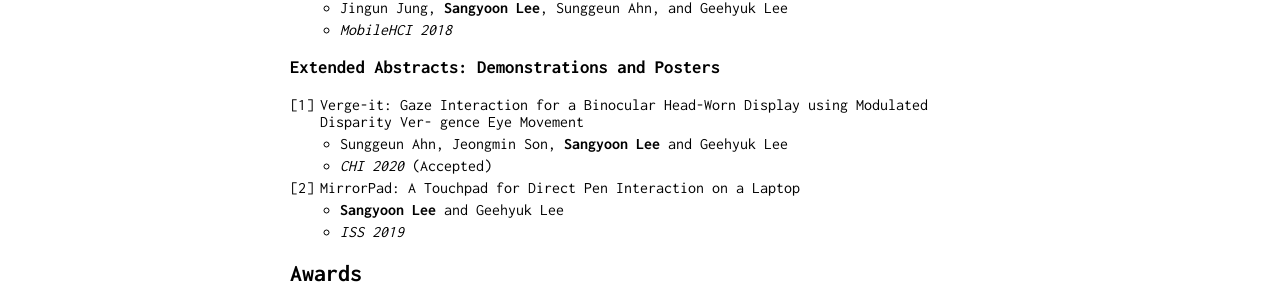
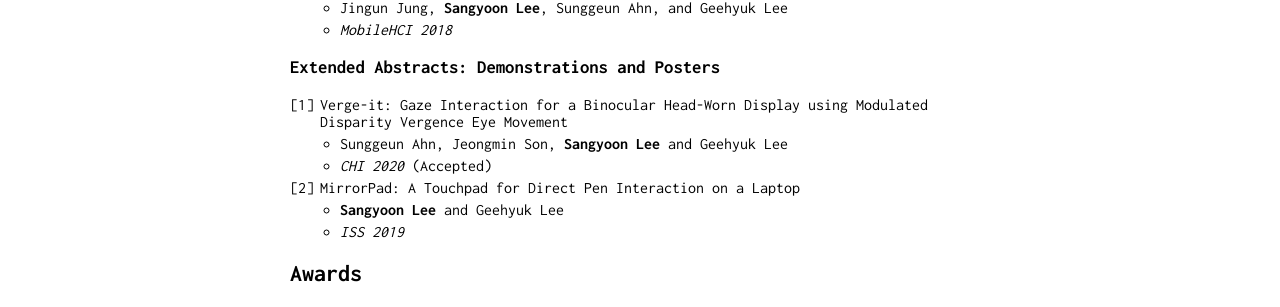
Before and after one commit to pinetree408/pinetree408.github.io, a Jekyll site: the page built from index.md, in a window 1280 px wide. Shown: the part 569-876 px from the top of the page. Built offline with Jekyll 4.4.1, drawn with Linux system fonts in a browser that asks for light colours.

Commit message:
Fix typo in the contents

```diff
--- a/index.md
+++ b/index.md
@@ -31,7 +31,7 @@ Human-Computer Interaction, Touch Interface, Laptop-based Interaction, Voice Use
 
 ### Extended Abstracts: Demonstrations and Posters
 
-1. Verge-it: Gaze Interaction for a Binocular Head-Worn Display using Modulated Disparity Ver- gence Eye Movement
+1. Verge-it: Gaze Interaction for a Binocular Head-Worn Display using Modulated Disparity Vergence Eye Movement
   - Sunggeun Ahn, Jeongmin Son, **Sangyoon Lee** and Geehyuk Lee
   - *CHI 2020* (Accepted)
 
```
